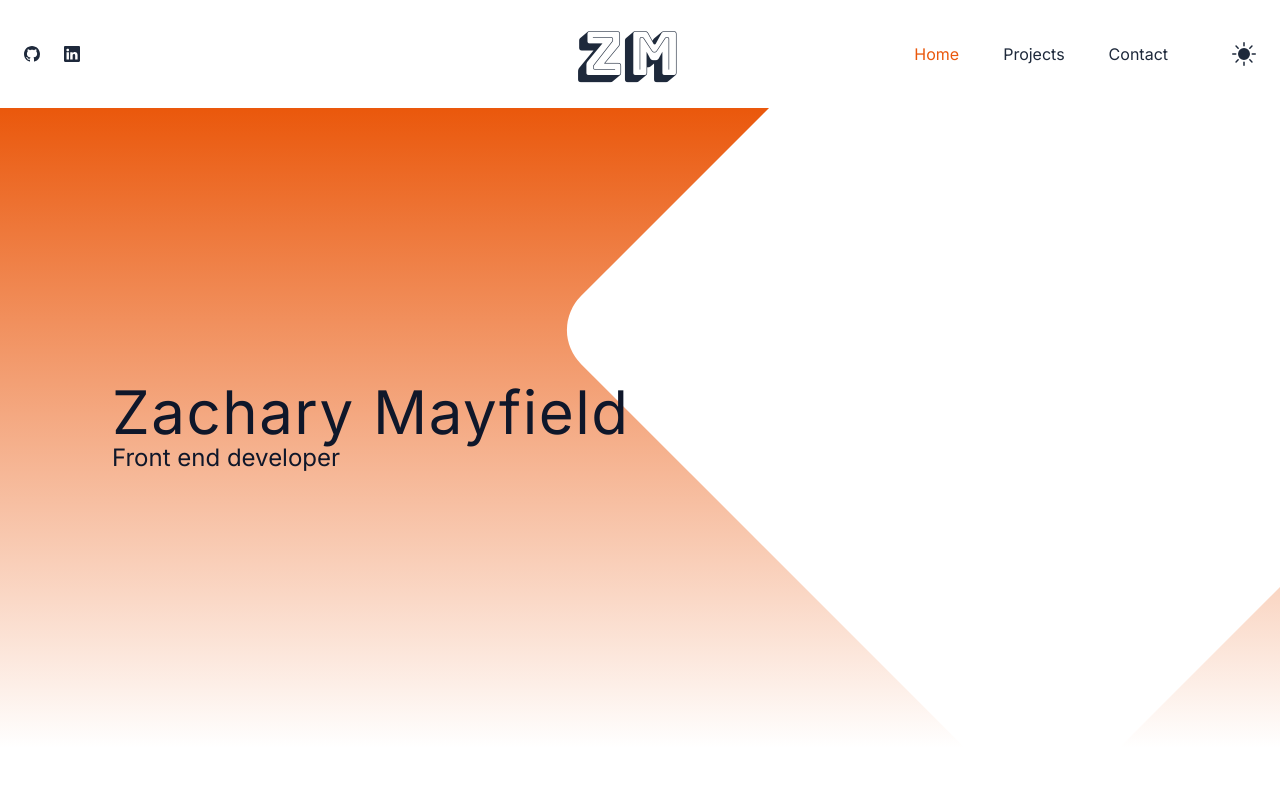
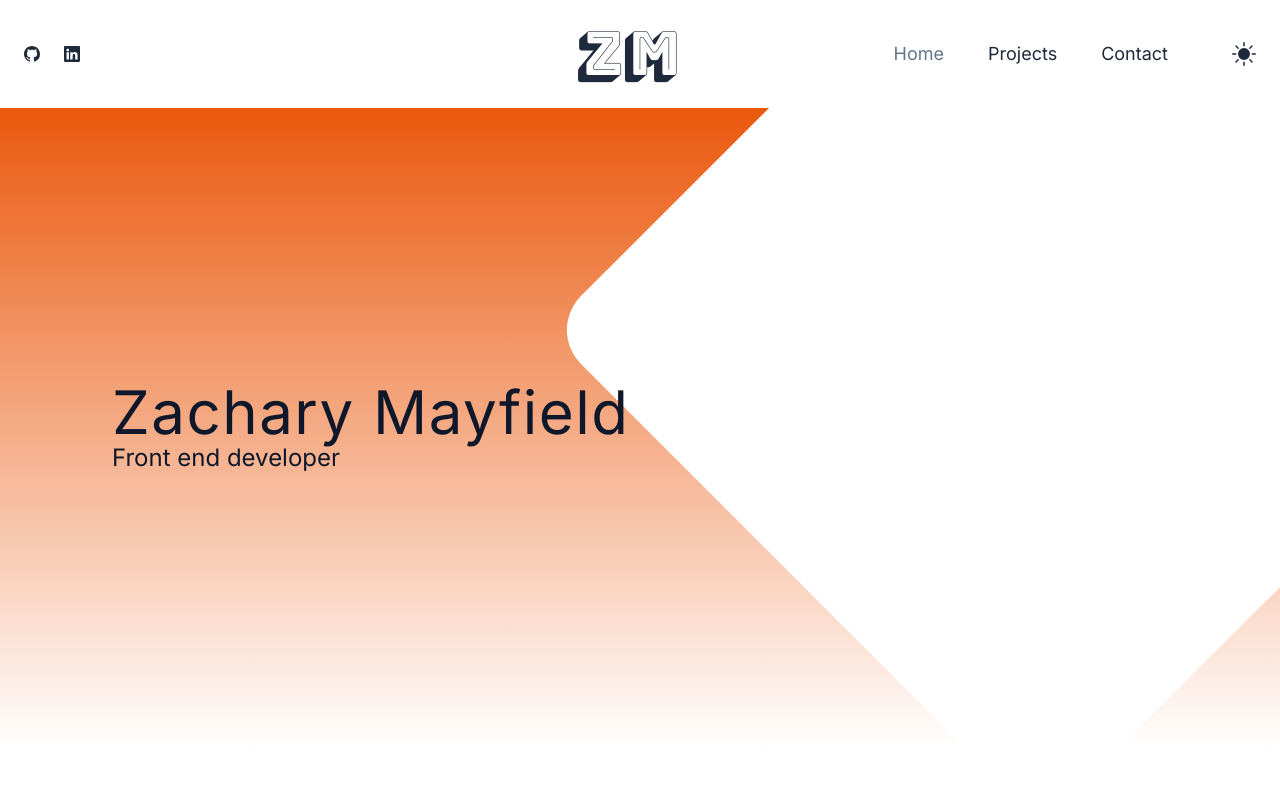
Before and after one commit to zakmayfield/portfolio, a Next.js app: page / in a window 1280 px wide. Shown: the top 800 px of the page. Built offline with nearby package versions, Linux system fonts and the light colour scheme; a web font is replaced by a local one.

Commit message:
updates to nav

```diff
--- a/src/shared/components/NavLink.tsx
+++ b/src/shared/components/NavLink.tsx
@@ -21,7 +21,7 @@ export const NavLink: FC<NavLinkProps> = ({
     <li className={cn('px-4 py-2', className)}>
       <Link
         href={`/${slug}`}
-        className={`${isActive ? 'text-orange-600' : ''}`}
+        className={`text-lg ${isActive ? 'text-slate-500' : ''}`}
       >
         {title}
       </Link>
```
